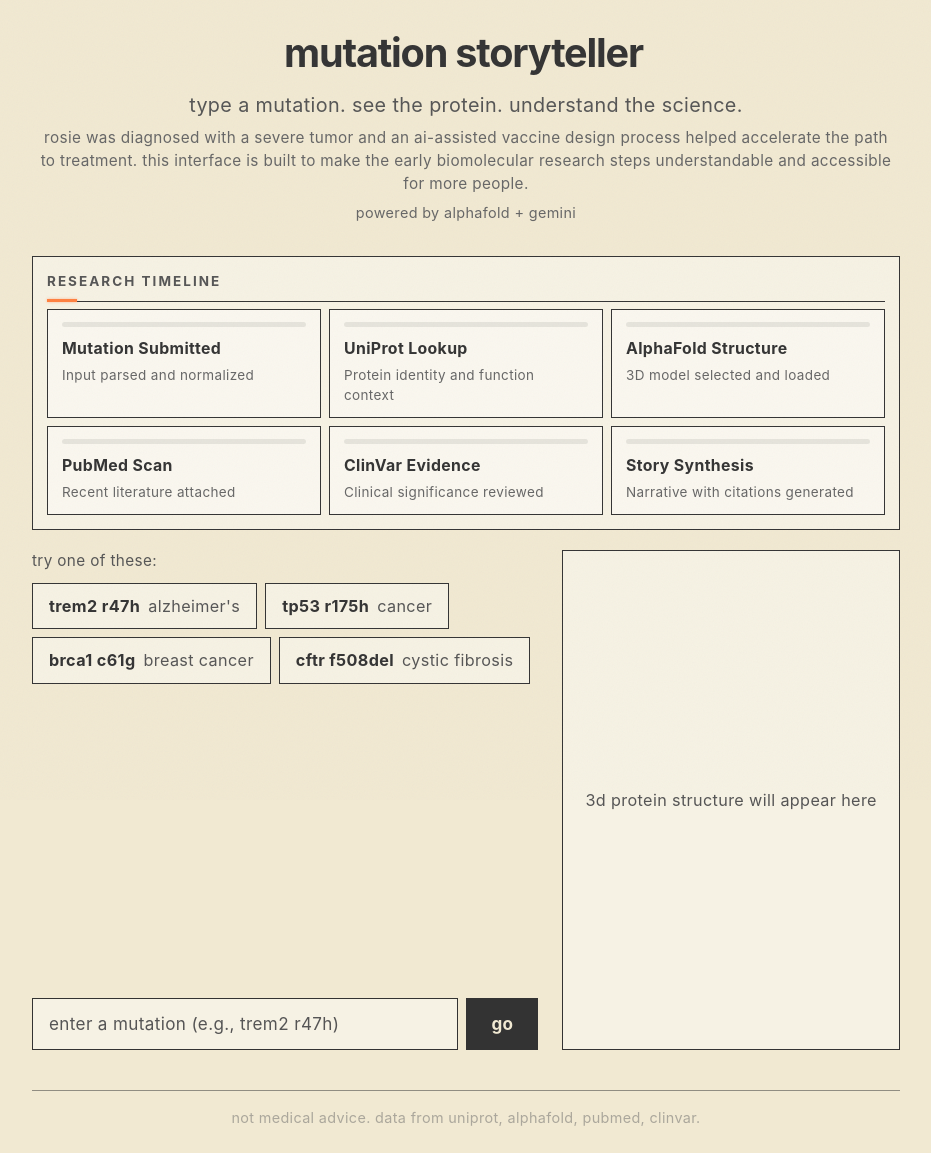
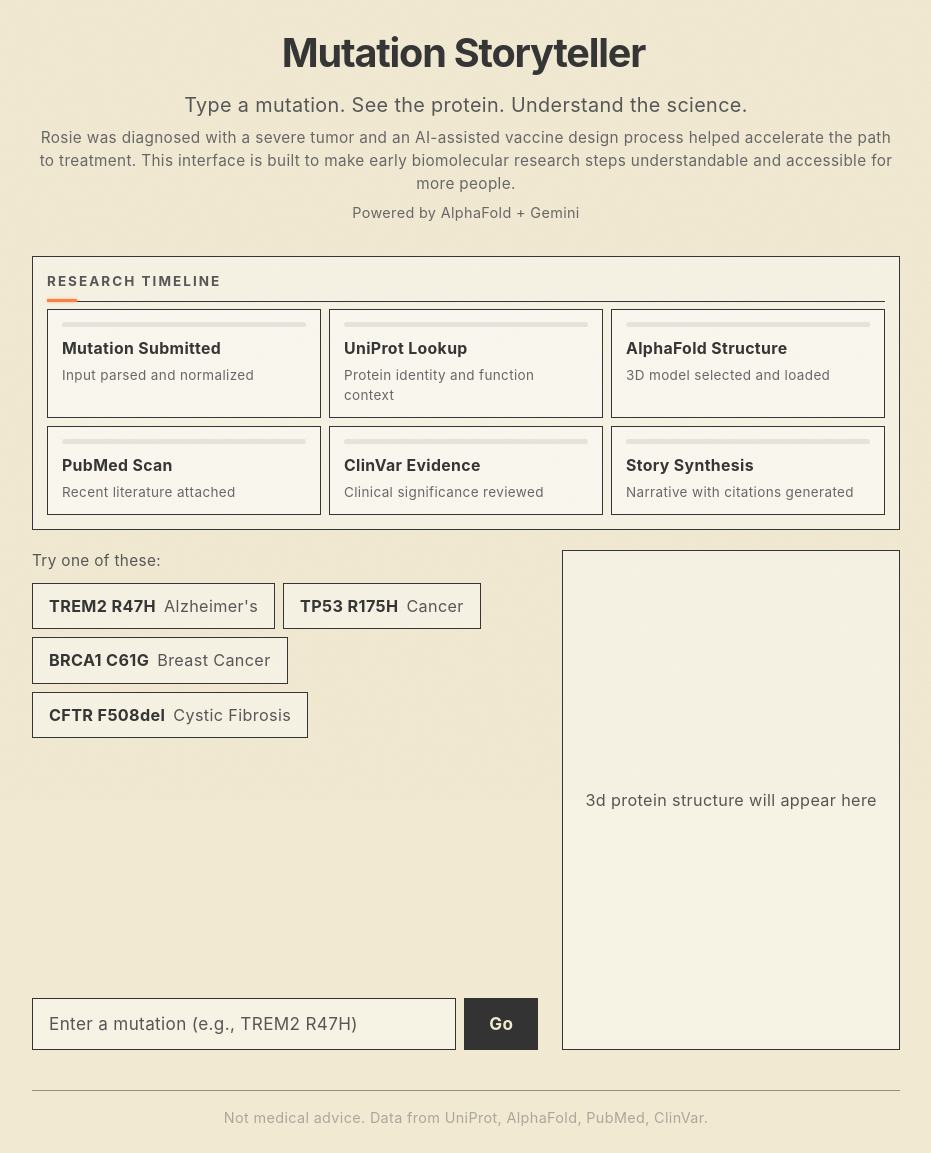
Before and after one commit to zaydiscold/mutation-storyteller, a Next.js app: page / in a window 1280 px wide. Shown: the whole page, without its empty margins (174-1105 px from the left). Built offline with nearby package versions, Linux system fonts and the light colour scheme.

Commit message:
fix: remove forced lowercase ui styling

```diff
--- a/app/globals.css
+++ b/app/globals.css
@@ -102,12 +102,12 @@ body::before {
     background-size: 200px 200px;
 }
 
-/* lowercase only on UI chrome — NOT on body/academic content */
+/* keep native casing in UI controls */
 button,
 input[type="button"],
 input[type="submit"],
 input[type="reset"] {
-    text-transform: lowercase;
+    text-transform: none;
 }
 
 input:not([type="button"]):not([type="submit"]):not([type="reset"]),
--- a/app/page.tsx
+++ b/app/page.tsx
@@ -152,17 +152,17 @@ export default function Home() {
         {/* header */}
         <div className="animate-entrance animate-delay-1" style={{ textAlign: 'center', marginBottom: '32px' }}>
           <h1 style={{ marginBottom: '8px' }}>
-            mutation storyteller<span className="hero-cursor" />
+            Mutation Storyteller<span className="hero-cursor" />
           </h1>
           <p style={{ color: 'var(--muted)', fontSize: '1.1em', margin: 0 }}>
-            type a mutation. see the protein. understand the science.
+            Type a mutation. See the protein. Understand the science.
           </p>
           <p style={{ color: 'var(--faded)', fontSize: '0.85em', marginTop: '6px', maxWidth: '860px', marginInline: 'auto' }}>
-            rosie was diagnosed with a severe tumor and an ai-assisted vaccine design process helped accelerate the path to treatment.
-            this interface is built to make the early biomolecular research steps understandable and accessible for more people.
+            Rosie was diagnosed with a severe tumor and an AI-assisted vaccine design process helped accelerate the path to treatment.
+            This interface is built to make early biomolecular research steps understandable and accessible for more people.
           </p>
           <p style={{ color: 'var(--faded)', fontSize: '0.8em', marginTop: '6px' }}>
-            powered by alphafold + gemini
+            Powered by AlphaFold + Gemini
           </p>
           {secretMode && (
             <p style={{
@@ -172,7 +172,7 @@ export default function Home() {
               letterSpacing: '0.25em',
               fontWeight: 'bold',
             }}>
-              radio mode active
+              Radio Mode Active
             </p>
           )}
         </div>
@@ -227,7 +227,7 @@ export default function Home() {
               {/* example buttons */}
               {messages.length === 0 && (
                 <div style={{ marginBottom: '20px' }}>
-                  <p style={{ color: 'var(--muted)', fontSize: '0.85em', marginBottom: '10px' }}>try one of these:</p>
+                  <p style={{ color: 'var(--muted)', fontSize: '0.85em', marginBottom: '10px' }}>Try one of these:</p>
                   <div style={{ display: 'flex', flexWrap: 'wrap', gap: '8px' }}>
                     {EXAMPLES.map((ex) => (
                       <button
@@ -265,7 +265,7 @@ export default function Home() {
                     </div>
                   );
                 })}
-                {isLoading && <div className="message-loading">researching...</div>}
+                {isLoading && <div className="message-loading">Researching...</div>}
                 {error && (
                   <div className="message-error">{error.message}</div>
                 )}
@@ -276,11 +276,11 @@ export default function Home() {
                 <input
                   value={input}
                   onChange={handleInputChange}
-                  placeholder="enter a mutation (e.g., trem2 r47h)"
+                  placeholder="Enter a mutation (e.g., TREM2 R47H)"
                   className="archive-input"
                 />
                 <button type="submit" disabled={isLoading} className="archive-submit">
-                  go
+                  Go
                 </button>
               </form>
             </div>
@@ -290,7 +290,7 @@ export default function Home() {
               <ProteinViewer config={viewerConfig} secretMode={secretMode} />
               {viewerConfig && (
                 <p className="viewer-source">
-                  source: alphafold db | residue {viewerConfig.highlightResidue} highlighted
+                  Source: AlphaFold DB | Residue {viewerConfig.highlightResidue} highlighted
                 </p>
               )}
             </div>
@@ -299,7 +299,7 @@ export default function Home() {
 
         {/* footer */}
         <div className="archive-footer">
-          not medical advice. data from uniprot, alphafold, pubmed, clinvar.
+          Not medical advice. Data from UniProt, AlphaFold, PubMed, ClinVar.
         </div>
       </div>
     </main>
```
